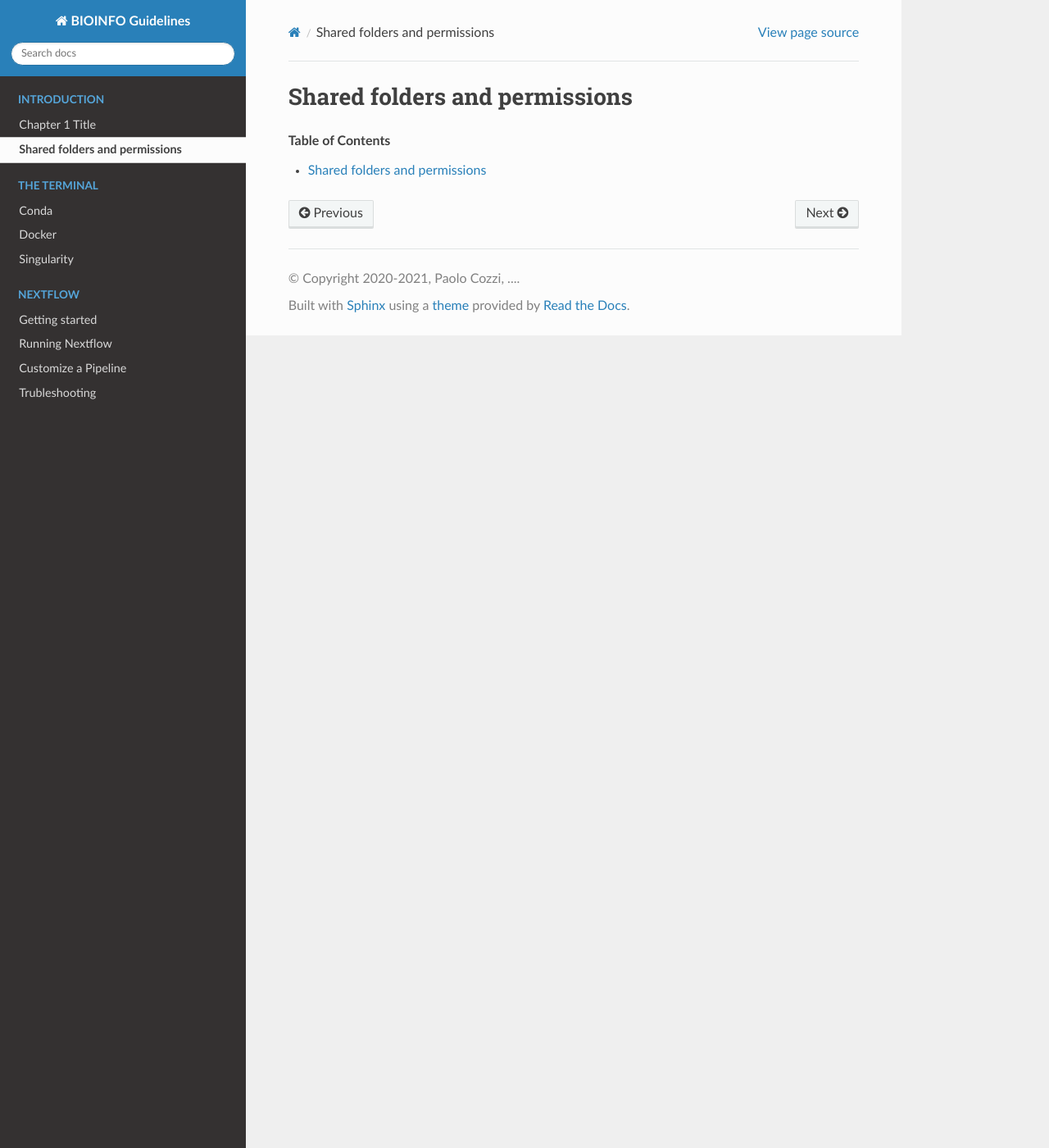
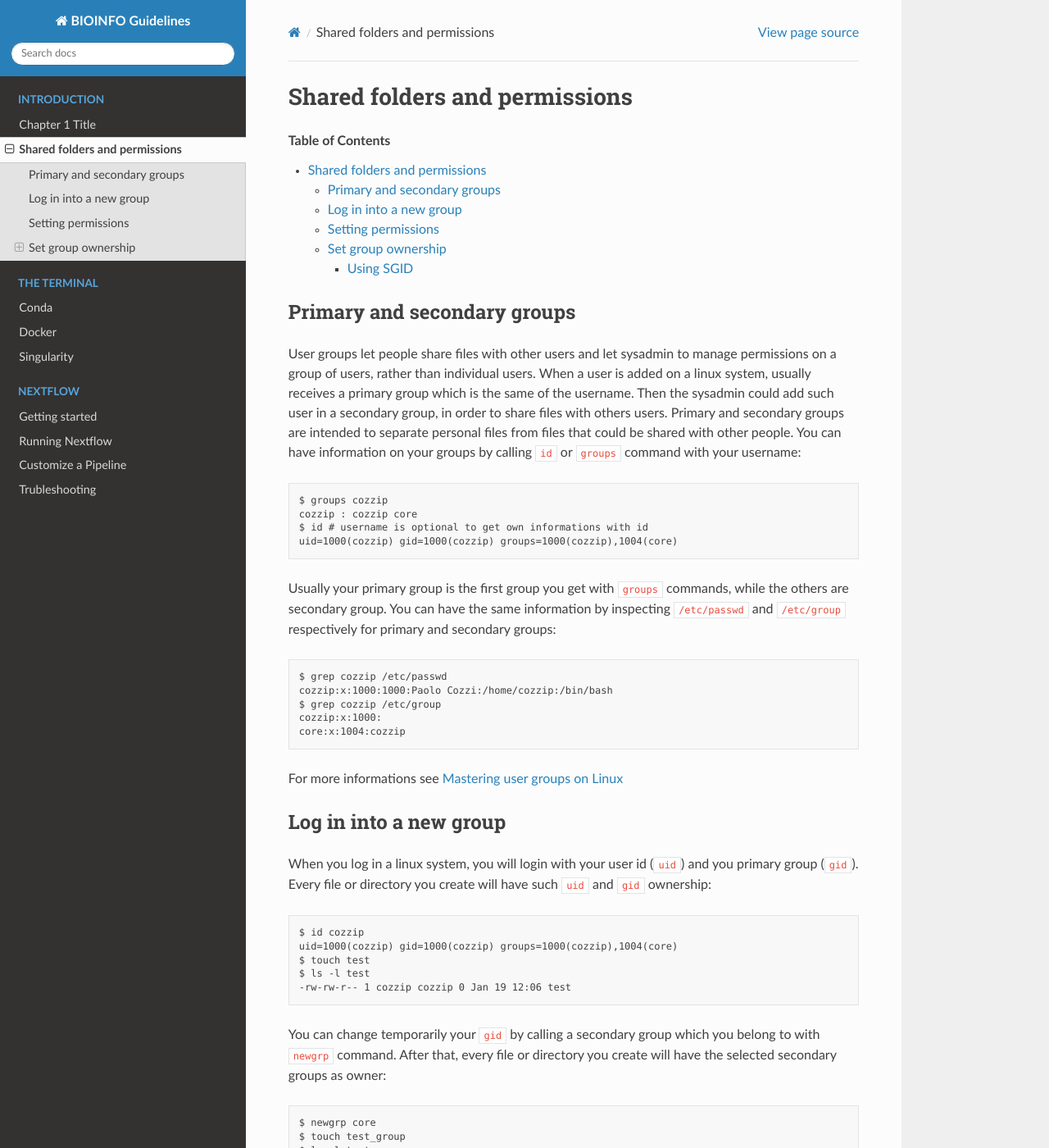
Before and after one commit to cnr-ibba/BIOINFO-guidelines, a Sphinx documentation site: the page built from docs/general/sharing.rst, in a window 1280 px wide and 1400 px high. Shown: the whole window at 82% size. Built offline with Sphinx 7.4.7 and the Read the Docs theme 2.0.0, drawn with Linux system fonts in a browser that asks for light colours; some of the changed text lies outside the part shown.

Commit message:
:memo: work on sharing files

```diff
--- a/docs/general/sharing.rst
+++ b/docs/general/sharing.rst
@@ -3,3 +3,130 @@
 ==============================
 
 .. contents:: Table of Contents
+
+Primary and secondary groups
+----------------------------
+
+User groups let people share files with other users and let sysadmin to manage
+permissions on a group of users, rather than individual users. When a user is added
+on a linux system, usually receives a primary group which is the same of the username.
+Then the sysadmin could add such user in a secondary group, in order to share files
+with others users. Primary and secondary groups are intended to separate personal
+files from files that could be shared with other people. You can have information
+on your groups by calling ``id`` or ``groups`` command with your username::
+
+  $ groups cozzip
+  cozzip : cozzip core
+  $ id # username is optional to get own informations with id
+  uid=1000(cozzip) gid=1000(cozzip) groups=1000(cozzip),1004(core)
+
+Usually your primary group is the first group you get with ``groups`` commands,
+while the others are secondary group. You can have the same information by inspecting
+``/etc/passwd`` and ``/etc/group`` respectively for primary and secondary groups::
+
+  $ grep cozzip /etc/passwd
+  cozzip:x:1000:1000:Paolo Cozzi:/home/cozzip:/bin/bash
+  $ grep cozzip /etc/group
+  cozzip:x:1000:
+  core:x:1004:cozzip
+
+For more informations see `Mastering user groups on Linux <https://www.networkworld.com/article/3409781/mastering-user-groups-on-linux.html>`__
+
+Log in into a new group
+-----------------------
+
+When you log in a linux system, you will login with your user id (``uid``) and you
+primary group (``gid``). Every file or directory you create will have such
+``uid`` and ``gid`` ownership::
+
+  $ id cozzip
+  uid=1000(cozzip) gid=1000(cozzip) groups=1000(cozzip),1004(core)
+  $ touch test
+  $ ls -l test
+  -rw-rw-r-- 1 cozzip cozzip 0 Jan 19 12:06 test
+
+You can change temporarily your ``gid`` by calling a secondary group which you belong
+to with ``newgrp`` command. After that, every file or directory you create will have
+the selected secondary groups as owner::
+
+  $ newgrp core
+  $ touch test_group
+  $ ls -l test_group
+  -rw-rw-r-- 1 cozzip core 0 Jan 19 12:51 test_group
+
+When you change the secondary group with ``newgrp``, you will make a new login
+with the secondary group. To return to the original behaviour, you need to exit
+from the group login with ``exit`` command
+
+.. warning::
+
+  ``newgrp`` is valid only on your current shell, every new  login will have the
+  default primary group set. You could start new login from a ``newgrp`` shell,
+  for example with ``tmux``: every tmux shell you will open will have the selected
+  secondary groups since they are child processes of your first ``newgrp`` shell
+
+.. danger::
+
+  the ``newgrp`` will start a new login shell, so all you *bash* initialization
+  scripts are executed again. **Never put a ``newgrp`` commands inside your bash initialization
+  scripts** or you will execute your initialization scripts forever (or finally
+  your login process will be killed from the system).
+
+Setting permissions
+-------------------
+
+Set group ownership
+-------------------
+
+You could change group ownership of a file or a directory with ``chgrp`` and
+your group name (you should belong to it to change group ownership)::
+
+  $ mkdir test_dir
+  $ chgrp core test_dir/
+
+The ``-R`` or ``--recursive`` change ownership for the specified folder and all
+its content
+
+.. tip::
+
+  In our **core** environment, we have the ``/usr/local/bin/fix_permissions.sh``
+  scripts which fix permission for groups recursively. First, move into directory
+  that you would like to share, then call ``fix_permissions.sh`` by passing the
+  desidered group::
+
+    $ cd /folder/to/share
+    $ fix_permissions.sh core
+
+Using SGID
+~~~~~~~~~~
+
+The ``sgid`` (or group + special) is a special permission which have two mainly
+function:
+
+* on a file, it allows execution as the group that own the file
+* on a directory, every file or directory created in such directory will have the
+  same group as the parent folder
+
+By setting the ``sgid`` on a folder, you will not need to fix file ownership on
+directory content nor login with ``newgrp`` using such group. You will need only
+to set this type of permission on the top level folder and ensure that the group
+ownership is correct, for example::
+
+  $ mkdir test_dir
+  $ chgrp core test_dir/
+  $ chmod g+s test_dir/
+  $ ls -ld test_dir/
+  drwxrwsr-x 2 cozzip core 10 Jan 19 13:54 test_dir/
+
+The ``s`` letter on the group triplet permission means that ``sgid`` is correctly
+set. You could do the same thing by setting ``2775`` octal code (the ``2`` before
+the standard ``775`` is the ``sgid`` octal code)
+
+.. hint::
+
+  In our **core** environment, he have the ``/home/core`` folder with the ``sgid``
+  set for the ``core`` group. All files that need to be shared with ``core`` members
+  need to be placed inside this folder.
+
+For more information on special permission, see
+`Linux permissions: SUID, SGID, and sticky bit <https://www.redhat.com/sysadmin/suid-sgid-sticky-bit>`__
```
